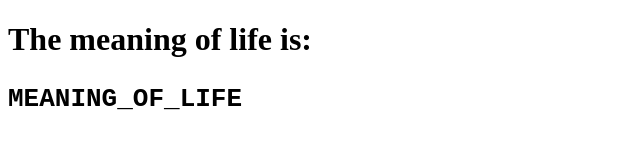
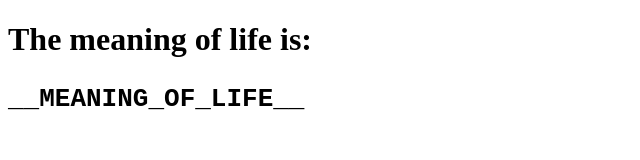
Before and after one commit to chrisbekk/secrets2, a website: page index.html in a window 1280 px wide. Shown: the whole page, without its empty margins (0-640 px from the left). Drawn offline with Linux system fonts and the light colour scheme.

Commit message:
Update index.html

```diff
--- a/index.html
+++ b/index.html
@@ -6,6 +6,6 @@
     <title>Document</title>
 </head>
 <body>
-    <h1>The meaning of life is: <pre>MEANING_OF_LIFE</pre></h1>
+    <h1>The meaning of life is: <pre>__MEANING_OF_LIFE__</pre></h1>
 </body>
 </html>
```
